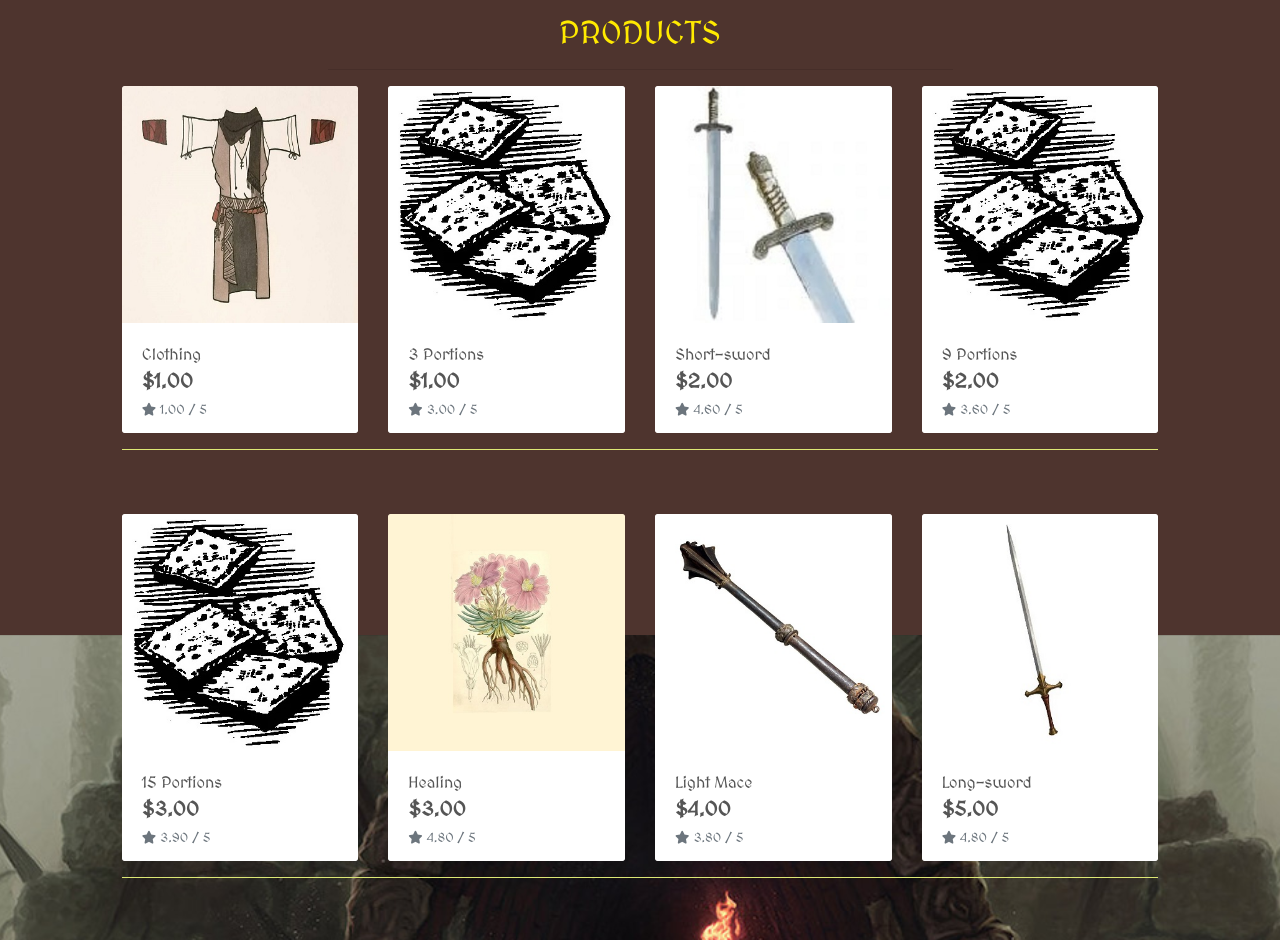
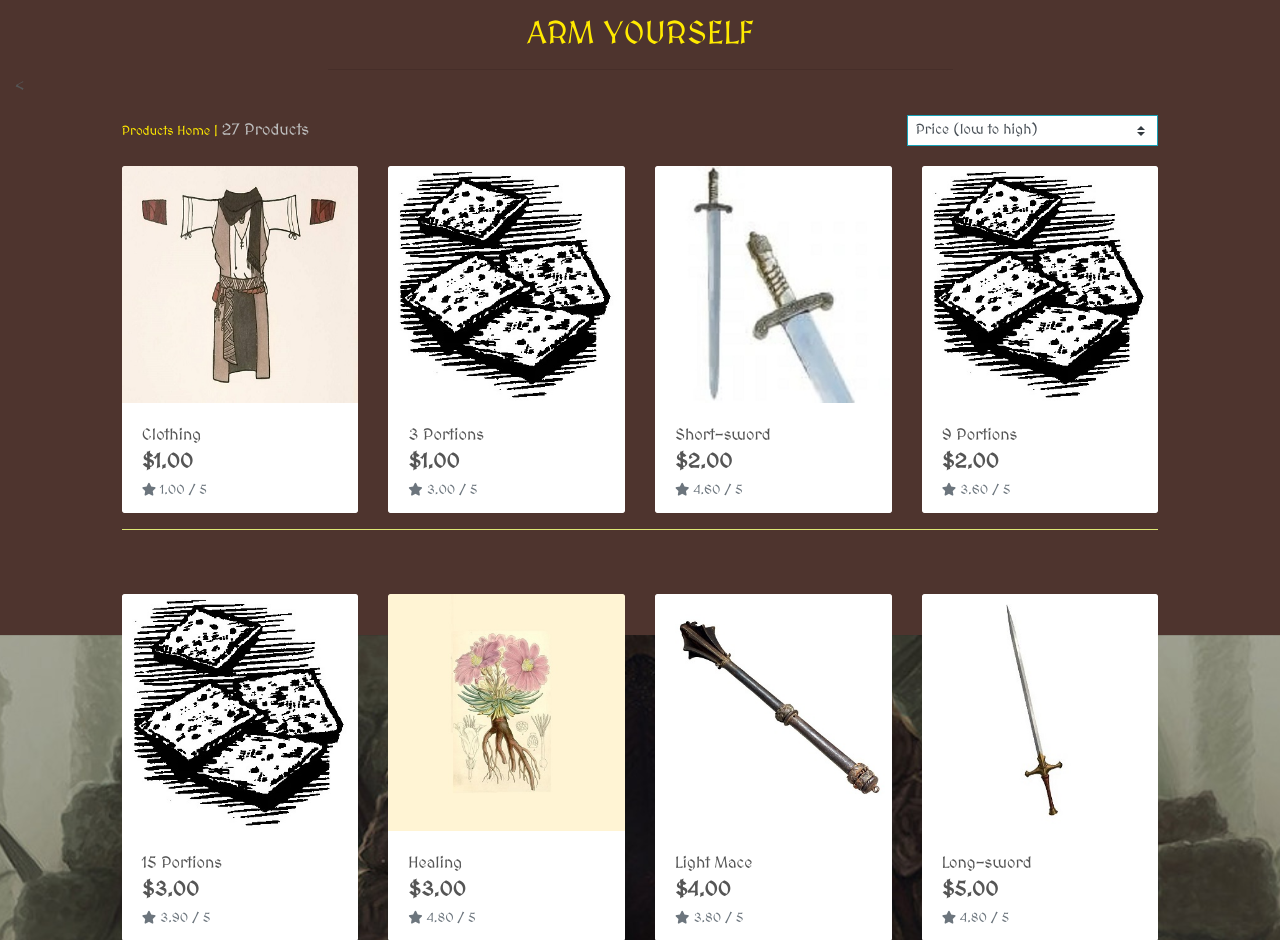
Before and after one commit to pauld0051/warmasters, a Django app: a page that uses products/templates/products/products.html in a window 1280 px wide. Shown: the part 165-1105 px from the top of the page. Run offline with Django 3.2, Linux system fonts and the light colour scheme; data comes from the database, SQL or seed files in the repository; some libraries are stand-ins or nearby versions.

Commit message:
Add sorting and product counts to product page

```diff
--- a/products/templates/products/products.html
+++ b/products/templates/products/products.html
@@ -9,13 +9,53 @@
 <div class="container-fluid">
     <div class="row">
         <div class="col text-center mt-3">
-            <h2 class="logo-font text-yellow">Products</h2>
+            <h2 class="logo-font text-yellow">Arm Yourself</h2>
+            {% for c in current_categories %}
+                <a class="category-badge text-decoration-none" href="{% url 'products' %}?category={{ c.name }}">
+                    <span
+                        class="p-2 mt-2 badge badge-light text-black font-weight-light rounded-0 border border-dark">{{ c.friendly_name }}</span>
+                </a>
+            {% endfor %}
             <hr class="w-50 mb-1">
         </div>
     </div>
-    <div class="row">
+    <<div class="row">
         <div class="product-container col-10 offset-1">
-            <div class="row mt-1 mb-2"></div>
+            <div class="row mt-1 mb-2">
+                <div class="col-12 col-md-6 my-auto order-md-last d-flex justify-content-center justify-content-md-end">
+                    <div class="sort-select-wrapper w-50">
+                        <select id="sort-selector"
+                            class="custom-select custom-select-sm rounded-0 border border-{% if current_sorting != 'None_None' %}info{% else %}black{% endif %}">
+                            <option value="reset" {% if current_sorting == 'None_None' %}selected{% endif %}>Sort by...
+                            </option>
+                            <option value="price_asc" {% if current_sorting == 'price_asc' %}selected{% endif %}>Price
+                                (low to high)</option>
+                            <option value="price_desc" {% if current_sorting == 'price_desc' %}selected{% endif %}>Price
+                                (high to low)</option>
+                            <option value="rating_asc" {% if current_sorting == 'rating_asc' %}selected{% endif %}>
+                                Rating (low to high)</option>
+                            <option value="rating_desc" {% if current_sorting == 'rating_desc' %}selected{% endif %}>
+                                Rating (high to low)</option>
+                            <option value="name_asc" {% if current_sorting == 'name_asc' %}selected{% endif %}>Name
+                                (A-Z)</option>
+                            <option value="name_desc" {% if current_sorting == 'name_desc' %}selected{% endif %}>Name
+                                (Z-A)</option>
+                            <option value="category_asc" {% if current_sorting == 'category_asc' %}selected{% endif %}>
+                                Category (A-Z)</option>
+                            <option value="category_desc"
+                                {% if current_sorting == 'category_desc' %}selected{% endif %}>Category (Z-A)</option>
+                        </select>
+                    </div>
+                </div>
+                <div class="col-12 col-md-6 order-md-first">
+                    <p class="text-muted mt-3 text-center text-md-left text-med-gray">
+                        {% if search_term or current_categories or current_sorting != 'None_None' %}
+                        <span class="small text-yellow"><a href="{% url 'products' %}" class="text-yellow">Products Home</a> | </span> {% endif %}
+                        {{ products|length }} Products{% if search_term %} found for
+                        <span>"{{ search_term }}"</span>{% endif %}
+                    </p>
+                </div>
+            </div>
             <div class="row">
                 {% for product in products %}
                 <div class="col-sm-6 col-md-6 col-lg-4 col-xl-3">
--- a/products/views.py
+++ b/products/views.py
@@ -20,7 +20,8 @@ def all_products(request):
             if sortkey == 'name':
                 sortkey = 'lower_name'
                 products = products.annotate(lower_name=Lower('name'))
-
+            if sortkey == 'category':
+                sortkey = 'category__name'
             if 'direction' in request.GET:
                 direction = request.GET['direction']
                 if direction == 'desc':
--- a/static/css/base.css
+++ b/static/css/base.css
@@ -47,6 +47,11 @@ body {
     position: fixed;
     background: #4e342e;
     z-index: -1;
+}
+
+a.category-badge > span.badge:hover {
+    background: #212529 !important;
+    color: #fff !important;
 }
 
 .btn-black {
```
Also changed, not shown: products/templates/products/product_detail.html (+11 -12 lines).
